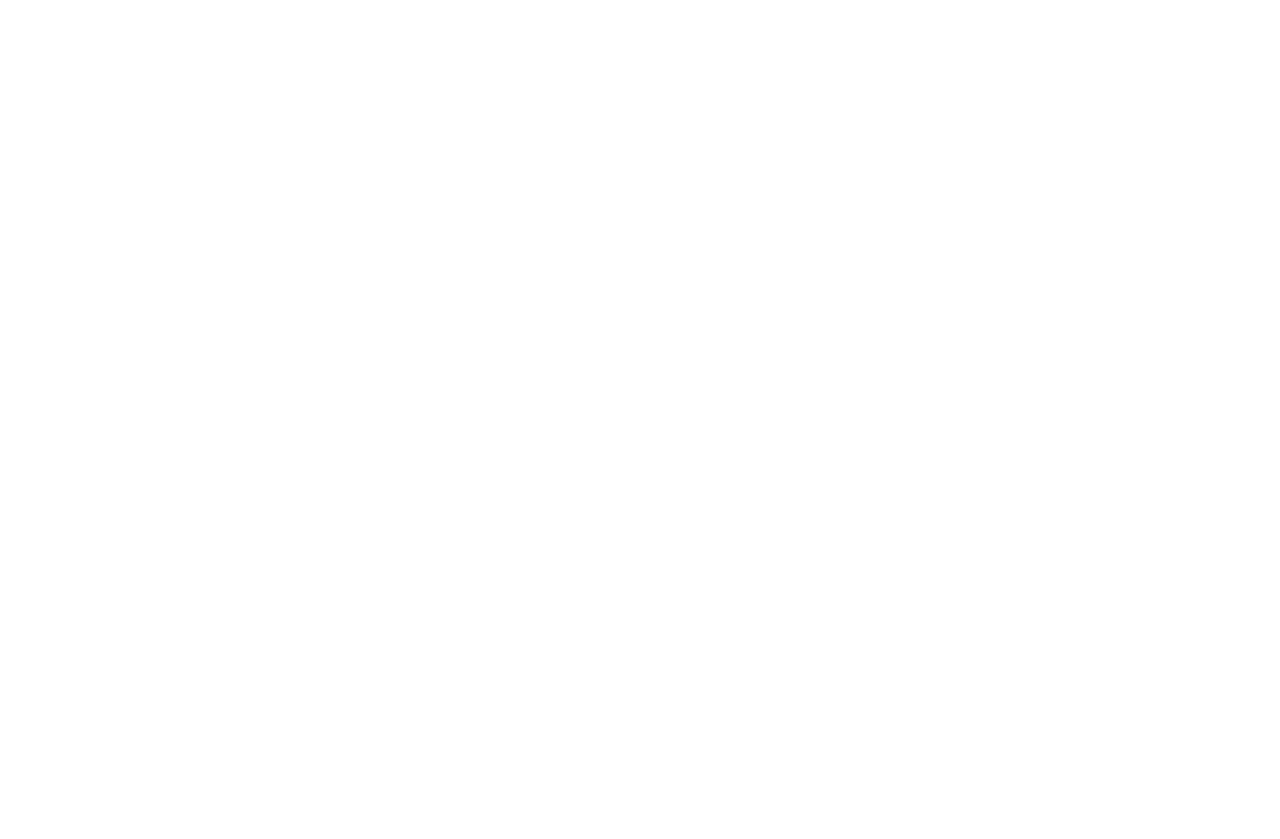
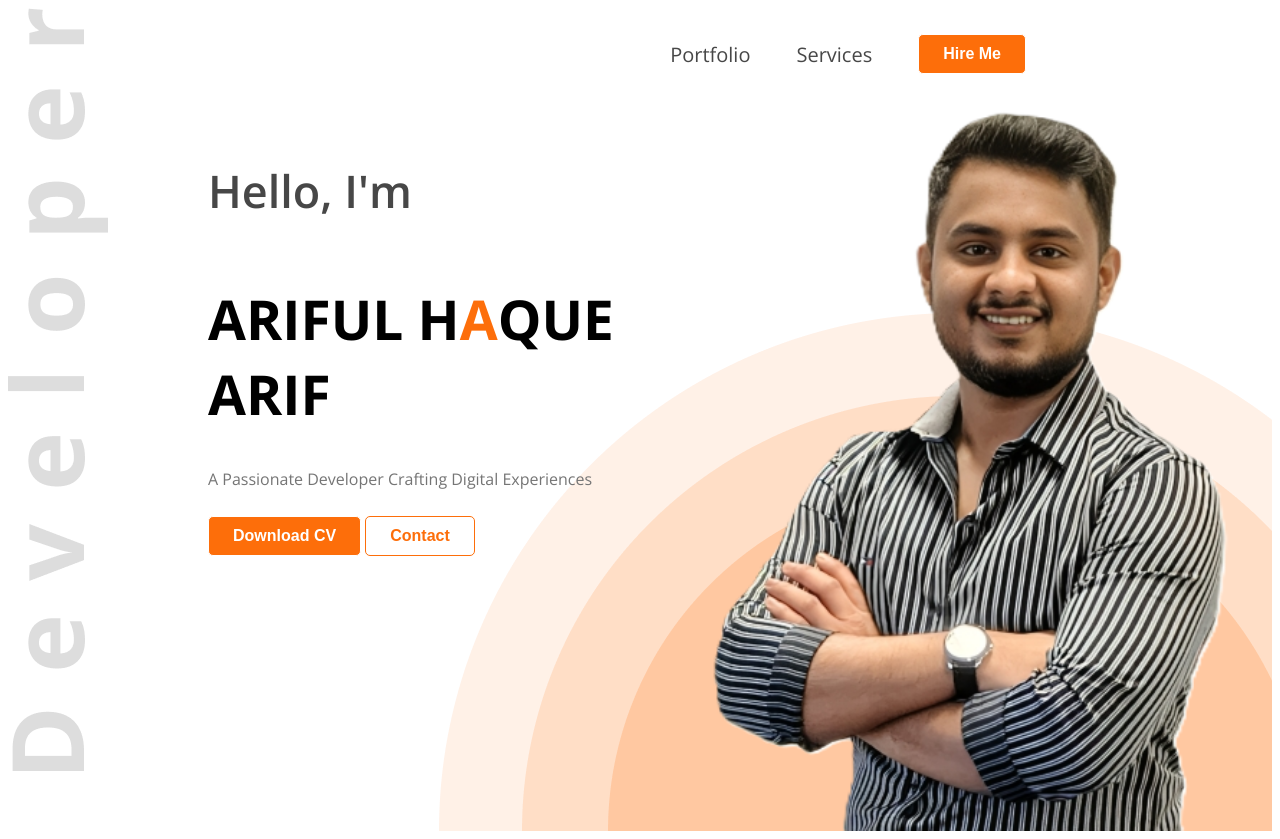
Before and after one commit to ARIFULHAQUE1/Developer_Portfolio, a plain HTML site: page index.html in a window 1280 px wide. Before the commit the page ends 800 px from the top, so only its background shows below. Drawn offline with nearby package versions, Linux system fonts and the light colour scheme.

Commit message:
added Protfolio header

```diff
--- /dev/null
+++ b/Styles/portfolio.css
@@ -0,0 +1,124 @@
+/* Fonts */
+
+.open-sans-normal {
+    font-family: "Open Sans", sans-serif;
+    font-optical-sizing: auto;
+    font-style: normal;
+    font-variation-settings:
+        "wdth" 100;
+}
+
+/* shared style */
+.text-primary {
+    color: #FD6E0A;
+}
+
+.dark-2 {
+    color: #474747;
+}
+.dark-3{
+   color:  #757575;
+}
+
+/* button */
+.btn-primary {
+    background-color: #FD6E0A;
+    margin:10px 0;
+    font-size: 16px;
+    font-weight: bold;
+    border: 1px solid;
+    border: radius 5px;
+    color: white;
+    padding: 10px 24px;
+    text-align: center;
+    text-decoration: none;
+    display: inline-block;
+    border-radius: 5px;
+    cursor: pointer;
+}
+.btn-secondary {
+    background-color: #FFFFFF;
+    font-size: 16px;
+    font-weight: bold;
+    border: 1px solid #FD6E0A;
+    color: #FD6E0A;
+    padding: 10px 24px;
+    text-align: center;
+    text-decoration: none;
+    display: inline-block;
+    border-radius: 5px;
+    cursor: pointer;
+}
+
+/* HEADER */
+.header{
+
+    background-image:url('../RESOURCES/images/developer.png'), url(../RESOURCES/images/header_bg.png);
+    background-repeat: no-repeat;
+    background-position: left top,bottom right;
+    /* background-position:bottom right,  bottom right; */
+
+
+}
+
+/* Nav Styles */
+nav {
+    display: flex;
+    align-items: center;
+    justify-content:right;
+    margin: 0 200px;
+}
+
+.nav-title {
+    font-size: 35px;
+    font-weight: 800;
+}
+
+nav ul li {
+    list-style: none;
+    margin-right: 46px;
+}
+
+nav li a {
+    text-decoration: none;
+    font-size: 20px;
+    color: #474747;
+}
+
+nav ul {
+    display: flex;
+    align-items: center;
+
+
+
+}
+
+/* Banner section */
+.banner{
+    display: flex;
+    justify-content: space-between;
+    margin: 0 35px 0 200px;
+
+}
+
+.banner-content{
+    max-width: 580px;
+    .banner-profile{
+        height: 676px;
+        width: 584px;
+    }
+}
+
+.banner-greetings{
+    font-size: 45px;
+    font-weight: 600;
+}
+
+.banner-title{
+    font-size: 55px;
+    font-weight:bold;
+}
+
+.banner-profile{
+    width: 580px;
+}
--- a/index.html
+++ b/index.html
@@ -1,11 +1,42 @@
 <!DOCTYPE html>
 <html lang="en">
+
 <head>
     <meta charset="UTF-8">
     <meta name="viewport" content="width=device-width, initial-scale=1.0">
     <title>Developer_Portfolio</title>
+    <link rel="preconnect" href="https://fonts.googleapis.com">
+    <link rel="preconnect" href="https://fonts.gstatic.com" crossorigin>
+    <link href="https://fonts.googleapis.com/css2?family=Open+Sans:ital,wght@0,300..800;1,300..800&display=swap"
+        rel="stylesheet">
+    <link rel="stylesheet" href="Styles/portfolio.css">
 </head>
-<body>
+
+<body class="open-sans-normal">
+    <header class="header">
+        <nav>
+            <!-- <h3 class="nav-title">AR<span class="text-primary">I</span>F</h3> -->
+            <ul>
+                <li><a href="#portfolio">Portfolio</a></li>
+                <li><a href="#services">Services</a></li>
+                <li> <a href="#Hire-me"><button class="btn-primary">Hire Me</button></a></li>
+        </nav>
+
+        <div class="banner">
+
+            <div class="banner-content">
+                <h4 class="banner-greetings dark-2">Hello, I'm</h4>
+                <h1 class="banner-title">ARIFUL H<span class="text-primary">A</span>QUE ARIF </h1>
+                <p class="banner-discription dark-3">A Passionate Developer Crafting Digital Experiences</p>
+                <a href="#portfolio"><button class="btn-primary">Download CV</button></a>
+                <a href="#portfolio"><button class="btn-secondary">Contact</button></a>
+            </div>
+
+            <img class="banner-profile" src="/RESOURCES/images/arif.png" alt="">
+
+        </div>
+    </header>
 
 </body>
+
 </html>
```
Also changed, not shown: RESOURCES/images/arif.png (added).
